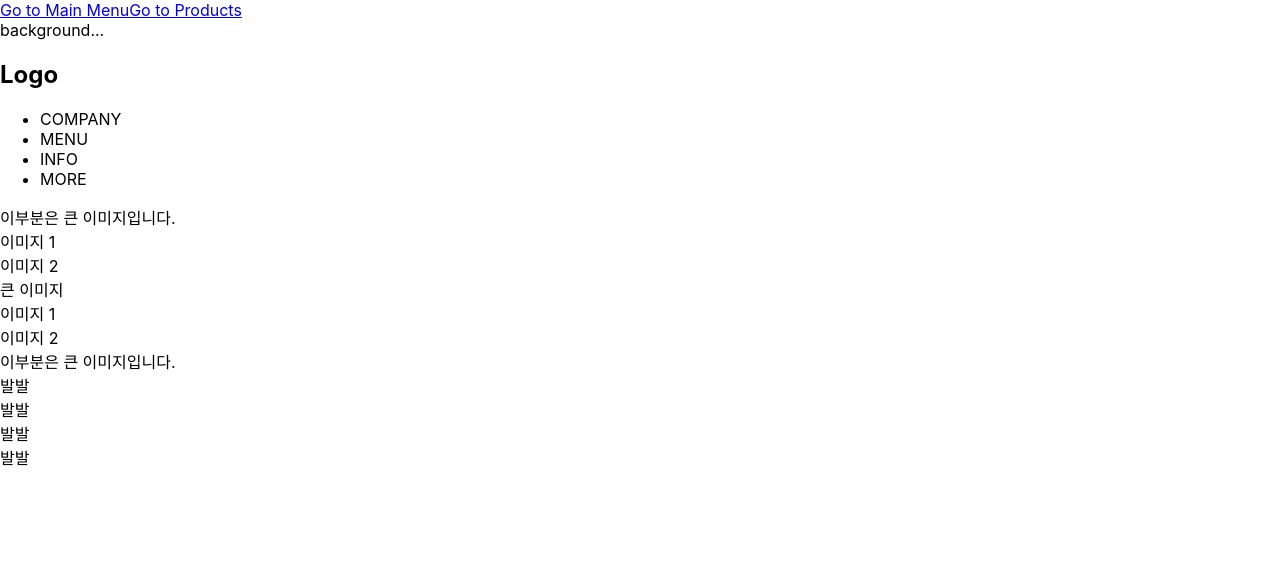
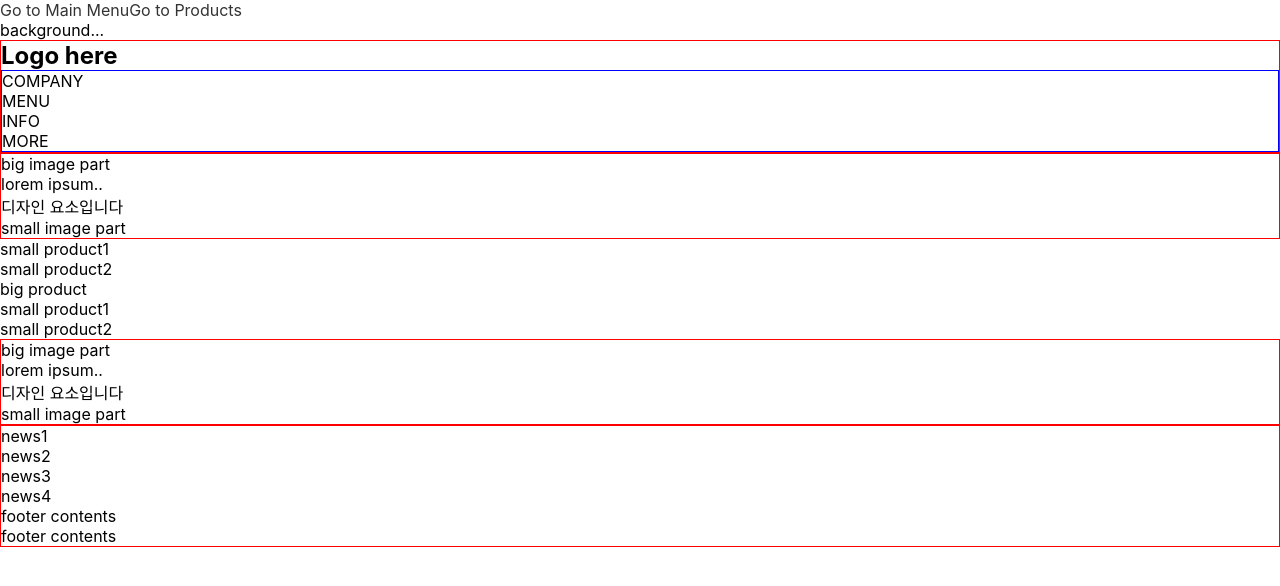
Before and after one commit to dmsdl950823/JuiceProject, a React (Create React App) app: page / in a window 1280 px wide. Shown: the top 586 px of the page. Built offline with nearby package versions, Linux system fonts and the light colour scheme.

Commit message:
Build fundamental section

```diff
--- a/src/App.js
+++ b/src/App.js
@@ -1,9 +1,7 @@
 import React, { Component } from 'react';
-// import logo from './logo.svg';
 import FooterSect from './Contents/Footer';
 import Header from './Contents/Header';
 import Product from './Contents/Product';
-import Footer from './Contents/Footer';
 import Imagesect from './Contents/DivSect';
 
 import './App.css';
@@ -15,7 +13,7 @@ export default class App extends React.Component {
       <div id="wrapper">
         <Skipmenu />
         <Wrapper />
-        <FooterSect />
+
       </div>
 
     )
@@ -40,11 +38,7 @@ class Wrapper extends React.Component {
             <Header />
             <Product />
             <Imagesect />
-            <Footer />
-            {/* <Sections sect='header'/>
-            <Sections sect='product'/>
-            <Sections />
-            <Sections sect='footer'/> */}
+            <FooterSect />
         </div>
     )
   }
@@ -53,30 +47,37 @@ class Wrapper extends React.Component {
 
 
 
-class Sections extends Component {
-  render() {
-      const contents = this.props.sect;
-      switch (contents){
-          case 'header':
-              return (
-                  <Header />
-              );
-          case 'product':
-              return(
-                  <Product />
-                  // <div></div>
-              );
-          case 'footer':
-              return (
-                  <Footer />
-              )
-          default:
-              return (
-                  <Imagesect />
-              )
-      }
-  }
-}
+
+
+            /* <Sections sect='header'/>
+            <Sections sect='product'/>
+            <Sections />
+            <Sections sect='footer'/> */
+
+// class Sections extends Component {
+//   render() {
+//       const contents = this.props.sect;
+//       switch (contents){
+//           case 'header':
+//               return (
+//                   <Header />
+//               );
+//           case 'product':
+//               return(
+//                   <Product />
+//                   // <div></div>
+//               );
+//           case 'footer':
+//               return (
+//                   <Footer />
+//               )
+//           default:
+//               return (
+//                   <Imagesect />
+//               )
+//       }
+//   }
+// }
 
 
 
--- a/src/Contents/DivSect.js
+++ b/src/Contents/DivSect.js
@@ -1,40 +1,41 @@
 import React, { Component } from 'react';
+import './../excss.css';
 
 class Imagesect extends Component {
     render() {
       return (
-          <section>
+          <section className="red">
               <BigImagesect />
-              <smallImagesect />
+              <SmallImagesect />
           </section>
       )
     }
 }
 
 
+  // small image + article
+  class SmallImagesect extends Component {
+    render() {
+      return (
+        <div>
+            <article>lorem ipsum..</article>
+            <div>디자인 요소입니다</div>
+
+            <div>small image part</div>
+        </div>
+      )
+    }
+  }
+
+
 // Big image
 class BigImagesect extends Component {
     render() {
       return (
-          <div>
-              이부분은 큰 이미지입니다.
-          </div>
+          <div> big image part</div>
       )
     }
   }
 
-  // small image + article
-  class smallImagesect extends Component {
-    render() {
-      return (
-          <div>
-              <article>lorem ipsum..</article>
-              <div>디자인 요소입니다</div>
-
-              <div>작은 이미지입니다.</div>
-          </div>
-      )
-    }
-  }
 
   export default Imagesect;
--- a/src/Contents/Footer.js
+++ b/src/Contents/Footer.js
@@ -4,10 +4,10 @@ import React, { Component } from 'react';
 class FooterSect extends Component {
     render() {
       return (
-          <div>
+          <section className="red">
               <MoreSect />
               <Footer />
-          </div>
+          </section>
       )
     }
   }
@@ -17,8 +17,8 @@ class Footer extends Component {
     render() {
       return (
         <footer>
-            <div>발발</div>
-            <div>발발</div>
+            <div>footer contents</div>
+            <div>footer contents</div>
         </footer>
       )
     }
@@ -28,10 +28,10 @@ class MoreSect extends Component {
     render() {
         return (
             <div>
-                <article></article>
-                <article></article>
-                <article></article>
-                <article></article>
+                <article>news1</article>
+                <article>news2</article>
+                <article>news3</article>
+                <article>news4</article>
             </div>
         )
     }
--- a/src/Contents/Header.js
+++ b/src/Contents/Header.js
@@ -1,12 +1,13 @@
 import React, { Component } from 'react';
 import Imagesect from './DivSect';
+import './../excss.css';
 
 class Header extends Component {
     render() {
         return (
             <section>
-                <header>
-                    <h1>Logo</h1>
+                <header className="red">
+                    <h1>Logo here</h1>
                     <Nav />
                 </header>
 
@@ -20,7 +21,7 @@ class Header extends Component {
 class Nav extends Component {
     render(){
         return (
-            <nav>
+            <nav className="blue">
                 <ul>
                     <li>COMPANY</li>
                     <li>MENU</li>
--- a/src/Contents/Product.js
+++ b/src/Contents/Product.js
@@ -19,7 +19,7 @@ class ProductBig extends Component {
     render() {
         return (
             <div>
-                <div>큰 이미지</div>
+                <div>big product</div>
             </div>
         )
     }
@@ -29,8 +29,8 @@ class ProductsSmall extends Component {
     render() {
         return (
             <div>
-                <div>이미지 1</div>
-                <div>이미지 2</div>
+                <div>small product1</div>
+                <div>small product2</div>
             </div>
         )
     }
--- /dev/null
+++ b/src/excss.css
@@ -0,0 +1,7 @@
+.red {
+    border: 1px solid red;
+}
+
+.blue {
+    border: 1px solid blue;
+}
--- a/src/index.css
+++ b/src/index.css
@@ -11,3 +11,13 @@ code {
   font-family: source-code-pro, Menlo, Monaco, Consolas, 'Courier New',
     monospace;
 }
+
+body, div, html, h1, ul, li, a, section, nav {margin: 0; padding: 0;}
+ul, li {list-style: none;}
+a:link,
+a:visited,
+a:hover {text-decoration: none; color: #333}
+a:active,
+a:focus {text-decoration: none; color: #333}
+
+nav, section {display: block}
```
